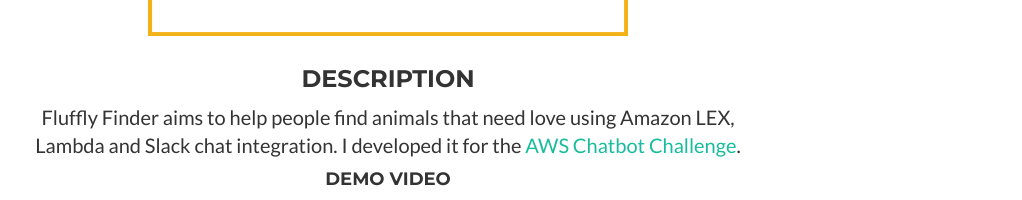
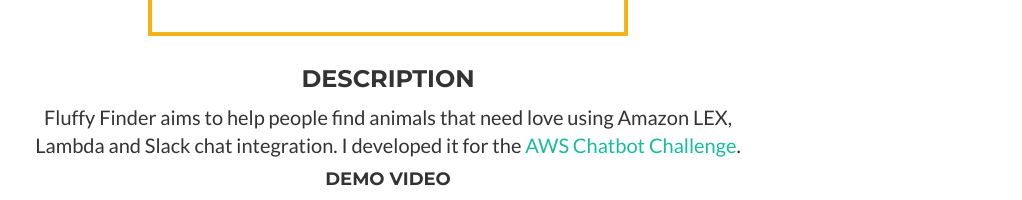
Before and after one commit to t04glovern/nathanglover, a Flask app: page / in a window 1280 px wide, after a click that opens the changed part. Shown: the part 551-751 px from the top of the page, without its empty margins (252-1274 px from the left). Run offline with Flask 2, Linux system fonts and the light colour scheme; some libraries are stand-ins or nearby versions; grey boxes are pictures that could not be loaded.

Commit message:
Updated images and post for Chatbot Challenge

```diff
--- a/templates/index.html
+++ b/templates/index.html
@@ -552,7 +552,7 @@
                             <hr class="star-primary">
                             <img src="{{ url_for('static', filename='site/img/projects/chatbot-fluffyfinder/screenshot.png') }}" class="img-responsive img-centered" alt="" style="max-width: 480px">
                             <h3>Description</h3>
-                            <p>Fluffly Finder aims to help people find animals that need love using Amazon LEX, Lambda and Slack chat integration. I developed it for the <a href="https://devpost.com/software/fluffy-finder">AWS Chatbot Challenge</a>.</p>
+                            <p>Fluffy Finder aims to help people find animals that need love using Amazon LEX, Lambda and Slack chat integration. I developed it for the <a href="https://devpost.com/software/fluffy-finder">AWS Chatbot Challenge</a>.</p>
                             <h4>Demo Video</h4>
                             <iframe width="560" height="315" src="https://www.youtube.com/embed/N8_wVGT9JvI" frameborder="0" allowfullscreen></iframe>
                             <h3>Software and Development</h3>
```
